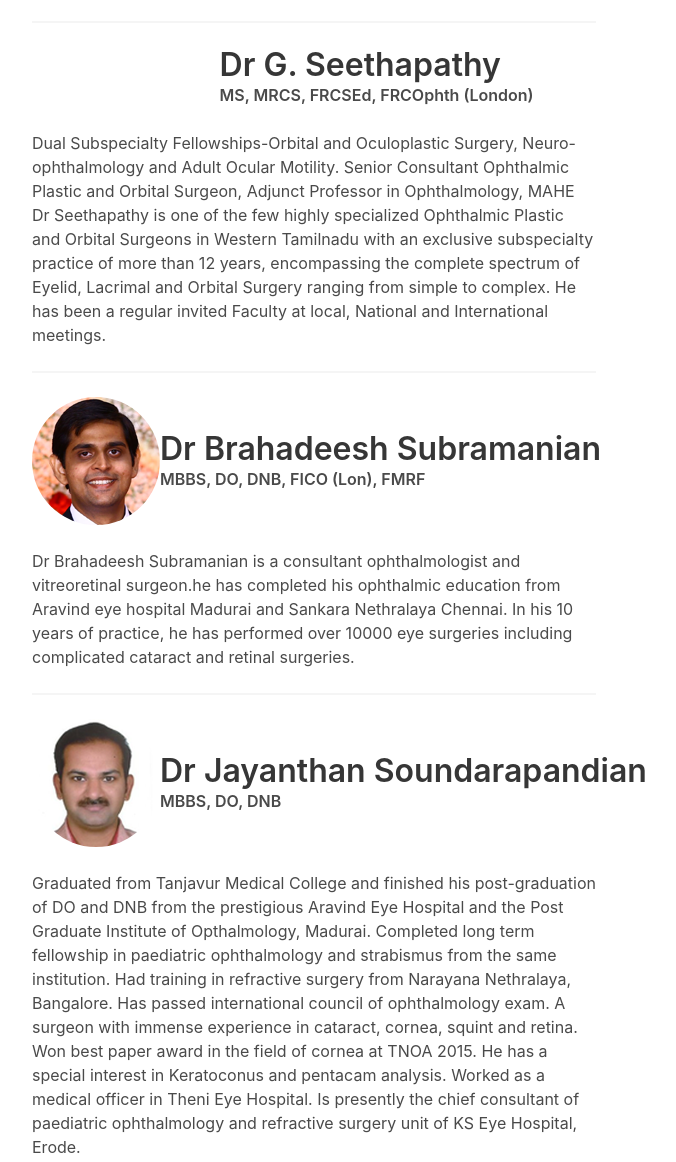
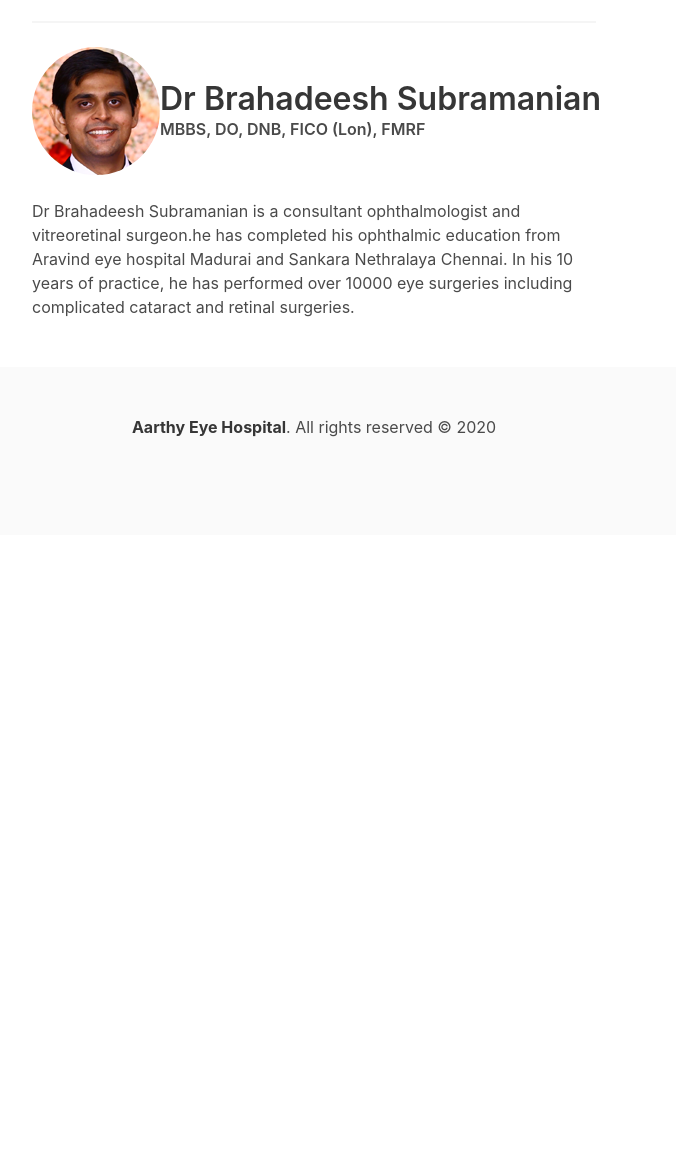
Before and after one commit to medblocks/aarthyeyehospital.com, a website: page team.html in a window 1280 px wide. Shown: the part 1199-2361 px from the top of the page, without its empty margins (326-1002 px from the left). After the commit the page ends 1734 px from the top, so only its background shows below. Drawn offline with Linux system fonts and the light colour scheme.

Commit message:
Update team.html

```diff
--- a/team.html
+++ b/team.html
@@ -101,24 +101,6 @@
                     <hr>
                     <div class="level">
                         <div class="level-item">
-                        </div>
-                        <div class="level-item">
-                            <article class="article">
-                                <p class="title">Dr G. Seethapathy</p>
-                                <p class="has-text-weight-semibold">MS, MRCS, FRCSEd, FRCOphth (London)</p>
-                                <p></p>
-                            </article>
-                        </div>
-                    </div>
-                    <div class="content">
-                        Dual Subspecialty Fellowships-Orbital and Oculoplastic Surgery,
-        Neuro-ophthalmology and Adult Ocular Motility.
-        Senior Consultant Ophthalmic Plastic and Orbital Surgeon,
-        Adjunct Professor in Ophthalmology, MAHE Dr Seethapathy is one of the few highly specialized Ophthalmic Plastic and Orbital Surgeons in Western Tamilnadu with an exclusive subspecialty practice of more than 12 years, encompassing the complete spectrum of Eyelid, Lacrimal and Orbital Surgery ranging from simple to complex. He has been a regular invited Faculty at local, National and International meetings.
-                    </div>
-                    <hr>
-                    <div class="level">
-                        <div class="level-item">
                             <figure class="image is-128x128 is-inline-block">
                                 <img class="is-rounded" src="/doctor7.png">
                             </figure>
@@ -133,24 +115,6 @@
                     </div>
                     <div class="content">
                         Dr Brahadeesh Subramanian is a consultant ophthalmologist and vitreoretinal surgeon.he has completed his ophthalmic education from Aravind eye hospital Madurai and Sankara Nethralaya Chennai. In his 10 years of practice, he has performed over 10000 eye surgeries including complicated cataract and retinal surgeries.
-                    </div>
-                    <hr>
-                    <div class="level">
-                        <div class="level-item">
-                            <figure class="image is-128x128 is-inline-block">
-                                <img class="is-rounded" src="/doctor5.png">
-                            </figure>
-                        </div>
-                        <div class="level-item">
-                            <article class="article">
-                                <p class="title">Dr Jayanthan Soundarapandian</p>
-                                <p class="has-text-weight-semibold">MBBS, DO, DNB</p>
-                                <p></p>
-                            </article>
-                        </div>
-                    </div>
-                    <div class="content">
-                        Graduated from Tanjavur Medical College and finished his post-graduation of DO and DNB from the prestigious Aravind Eye Hospital and the Post Graduate Institute of Opthalmology, Madurai. Completed long term fellowship in paediatric ophthalmology and strabismus from the same institution. Had training in refractive surgery from Narayana Nethralaya, Bangalore. Has passed international council of ophthalmology exam. A surgeon with immense experience in cataract, cornea, squint and retina. Won best paper award in the field of cornea at  TNOA 2015. He has a special interest in Keratoconus and pentacam analysis. Worked as a medical officer in Theni Eye Hospital. Is presently the chief consultant of paediatric ophthalmology and refractive surgery unit of KS Eye Hospital, Erode.
                     </div>
                 </div>
             </div>
```
